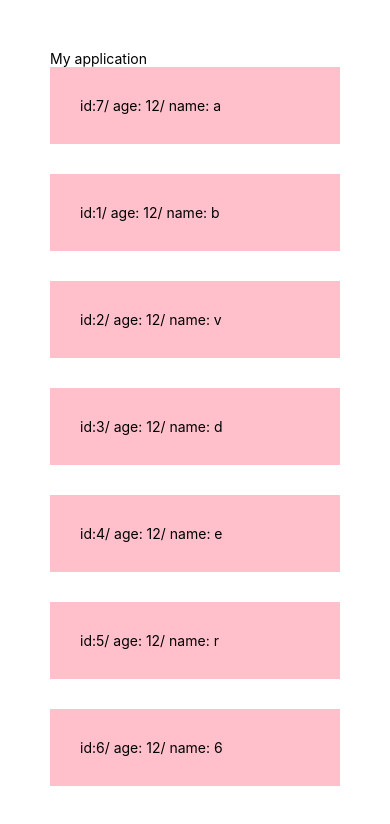
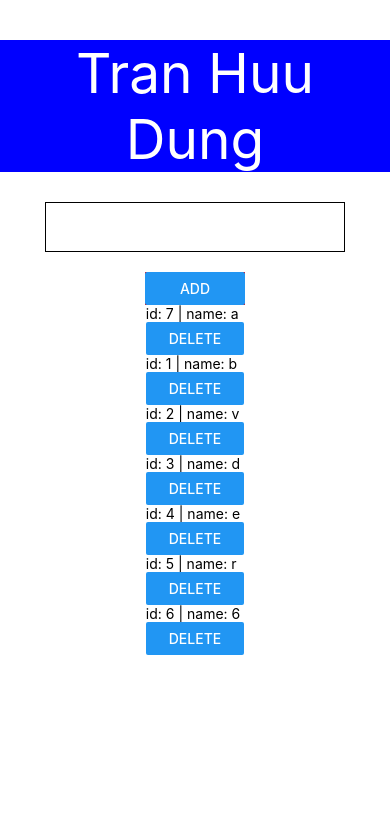
Before and after one commit to HuuDungg/startReactNative, a React Native app: screen / in a window 390 px wide. Shown: the top 824 px of the page. Built offline with nearby package versions, Linux system fonts and the light colour scheme.

Commit message:
create and delete todo

```diff
--- a/App.tsx
+++ b/App.tsx
@@ -1,57 +1,85 @@
 
 import { useState } from 'react';
 import { Button, FlatList, ScrollView, StyleSheet, Text, TextInput, View } from 'react-native';
+import { Header } from '@rneui/themed';
+
+interface Todo {
+  id: number,
+  name?: string
+}
 
 export default function App() {
-  const [name, setName] = useState([
-    { id: 7, age: 12, name: 'a' },
-    { id: 1, age: 12, name: 'b' },
-    { id: 2, age: 12, name: 'v' },
-    { id: 3, age: 12, name: 'd' },
-    { id: 4, age: 12, name: 'e' },
-    { id: 5, age: 12, name: 'r' },
-    { id: 6, age: 12, name: '6' },
+  const [listTodo, setListTodo] = useState<Todo[]>([
+    { id: 7, name: 'a' },
+    { id: 1, name: 'b' },
+    { id: 2, name: 'v' },
+    { id: 3, name: 'd' },
+    { id: 4, name: 'e' },
+    { id: 5, name: 'r' },
+    { id: 6, name: '6' },
   ])
 
+  const [todo, setTodo] = useState<string>()
+
+  const addTodo = () => {
+    alert("clicked " + todo)
+    const newTodo: Todo = { id: generateUDI(), name: todo };
+    setListTodo([newTodo, ...listTodo])
+    setTodo('')
+  }
+
+  const deleteTodo = (id: number) => {
+    alert("delete " + id)
+    setListTodo(listTodo.filter(item => (item.id !== id)))
+  }
+
+  const generateUDI = (): number => {
+    // Lấy thời gian hiện tại tính bằng mili giây (số lớn, để tránh trùng lặp)
+    const timestamp = Date.now();
+
+    // Tạo một số ngẫu nhiên
+    const randomNum = Math.floor(Math.random() * 1000000); // 1 số ngẫu nhiên từ 0 đến 999999
+
+    // Kết hợp timestamp và số ngẫu nhiên để tạo ra một số độc nhất
+    const udid = parseInt(`${timestamp}${randomNum}`);
+
+    return udid;
+  }
+
   return (
-    <View style={styles.container}>
-      <Text>My application</Text>
-
-      <FlatList
-        data={name}
-        keyExtractor={item => item.id as unknown as string}
-        renderItem={({ item }) => (
-          <View
-            style={{
-              backgroundColor: 'pink',
-              marginBottom: 30,
-              padding: 30
-            }}
-          >
-            <Text>id:{item.id}/ age: {item.age}/ name: {item.name}</Text>
-          </View>
-        )}
-      />
-
-
-      {/* <ScrollView>
-        {
-          name.map(item => (
-            <View
-              style={{
-                backgroundColor: 'pink',
-                marginBottom: 30,
-                padding: 30
-              }}
-            >
-              <Text key={item.id}>id: {item.id}/ age: {item.age}/ name: {item.name}</Text>
-            </View>
-          ))
-        }
-      </ScrollView> */}
-
-
-    </View>
+    <>
+      <View style={styles.container}>
+        <Text style={styles.header}>Tran Huu Dung</Text>
+        <View>
+          <TextInput onChange={
+            (text) => {
+              setTodo(text.nativeEvent.text);
+            }
+          } value={todo} style={styles.inputField} />
+        </View>
+        <View style={styles.btn}>
+          <Button onPress={() => {
+            addTodo()
+          }} title='Add' />
+        </View>
+        <View>
+          <FlatList
+            data={listTodo}
+            renderItem={
+              ({ item }) => (
+                <>
+                  <Text>id: {item.id} | name: {item.name} </Text>
+                  <Button onPress={() => {
+                    deleteTodo(item.id)
+                  }} title='delete'></Button>
+                </>
+              )
+            }
+            keyExtractor={item => item.id as unknown as string}
+          />
+        </View>
+      </View>
+    </>
   );
 }
 
@@ -59,8 +87,29 @@ const styles = StyleSheet.create({
   container: {
     flex: 1,
     backgroundColor: '#fff',
-    marginHorizontal: 50,
-    marginVertical: 50
+    alignItems: 'center',
+    marginTop: 40,
   },
+  header: {
+    backgroundColor: 'blue',
+    justifyContent: 'center',
+    color: '#fff',
+    fontSize: 55,
+    textAlign: 'center',
+    paddingHorizontal: 33,
+    borderBlockColor: '1px black'
+  },
+  inputField: {
+    width: 300,
+    height: 50,
+    borderBlockColor: 'black',
+    borderWidth: 1,
+    marginTop: 30
+  }, btn: {
+    backgroundColor: 'red',
+    width: 100,
+    marginTop: 20,
+    color: 'black'
+  }
 
 });
--- a/package.json
+++ b/package.json
@@ -14,12 +14,15 @@
     "web": "expo start --web"
   },
   "dependencies": {
+    "@rneui/base": "^4.0.0-rc.7",
+    "@rneui/themed": "^4.0.0-rc.8",
     "axios": "^1.7.7",
     "expo": "51.0.20",
     "expo-status-bar": "1.12.1",
     "react": "18.2.0",
     "react-native": "0.74.3",
-    "react-native-elements": "^3.4.3"
+    "react-native-elements": "^3.4.3",
+    "react-native-gesture-handler": "^2.19.0"
   },
   "devDependencies": {
     "@babel/core": "7.24.8",
```
Also changed, not shown: 1 other file (tests, documents, lock files or other folders).
